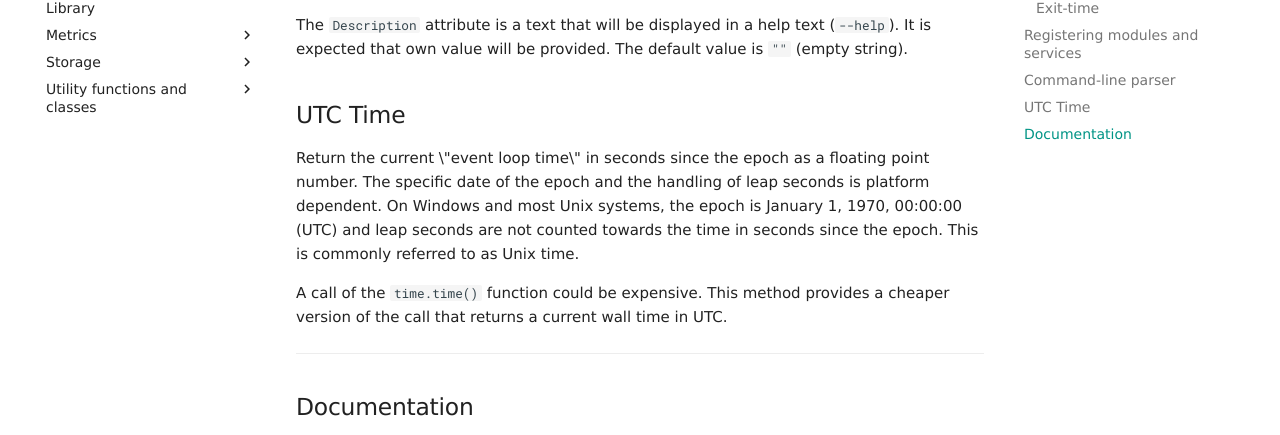
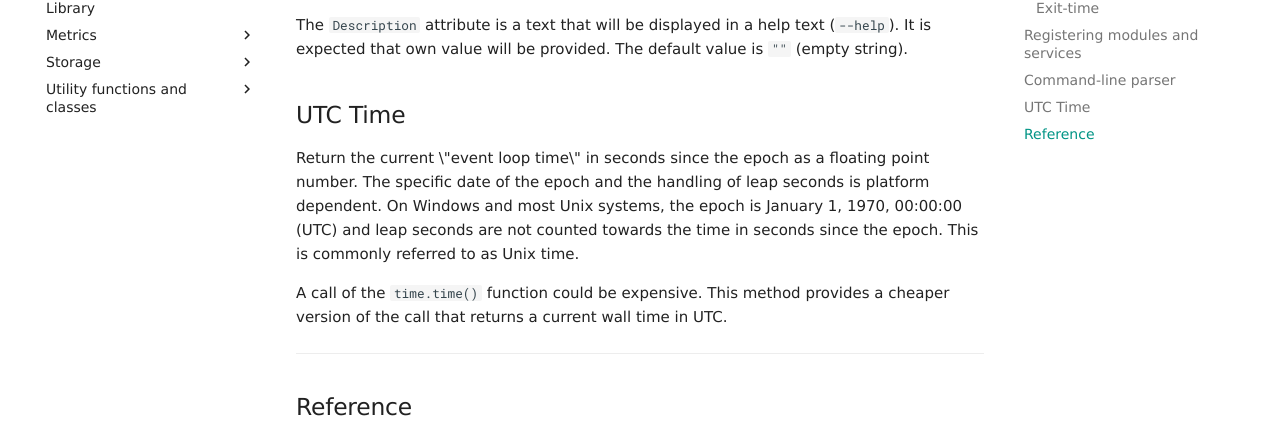
Before and after one commit to TeskaLabs/asab, an MkDocs documentation site: the page built from docs/reference/application/reference.md, in a window 1280 px wide and 900 px high, scrolled down 3107 px, cut to the strip 181-616 px from the top of the window. Built offline with MkDocs 1.6.1 and Material for MkDocs 9.7.7, drawn with Linux system fonts in a browser that asks for light colours; some web fonts are replaced; comment, search, counter and statistics services are not loaded.

Commit message:
Rename autodocs section

```diff
--- a/docs/reference/application/reference.md
+++ b/docs/reference/application/reference.md
@@ -183,6 +183,6 @@ provides a cheaper version of the call that returns a current wall time
 in UTC.
 
 ---
-## Documentation
+## Reference
 
 ::: asab.application.Application
```
